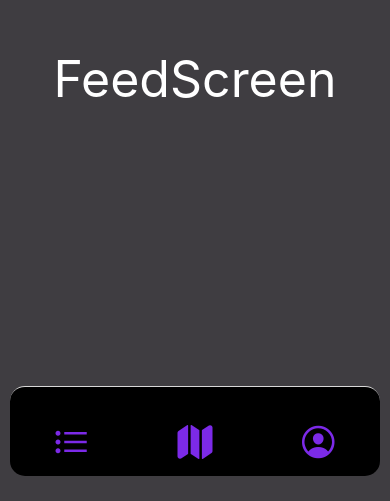
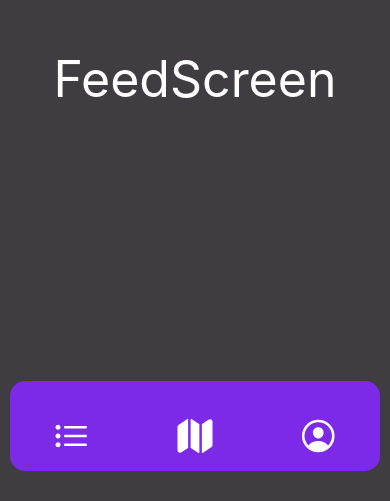
Before and after one commit to Kealen-Pillay/SportsHub, a React Native app: screen / in a window 390 px wide. Shown: the part 343-844 px from the top of the page. Built offline with nearby package versions, Linux system fonts and the light colour scheme.

Commit message:
removed thin line from top of navbar

```diff
--- a/components/MainContainer.js
+++ b/components/MainContainer.js
@@ -17,7 +17,7 @@ const Tab = createBottomTabNavigator();
 
 const MainContainer = () => {
   return (
-    <NavigationContainer style={styles.footer}>
+    <NavigationContainer style={styles.container}>
       <Tab.Navigator
         initialRouteName={feedScreen}
         screenOptions={({ route }) => ({
@@ -37,7 +37,7 @@ const MainContainer = () => {
               <Ionicons
                 name={iconName}
                 size={40}
-                color={colours.purple}
+                color={"white"}
                 style={{
                   justifyContent: "center",
                   alignItems: "center",
@@ -50,13 +50,13 @@ const MainContainer = () => {
           headerShown: false,
           tabBarStyle: {
             position: "absolute",
-            bottom: 25,
+            bottom: 30,
             left: 10,
             right: 10,
-            elevation: 0,
             borderRadius: 15,
-            backgroundColor: "black",
+            backgroundColor: colours.purple,
             height: 90,
+            borderTopWidth: 0,
           },
         })}
       >
@@ -70,4 +70,8 @@ const MainContainer = () => {
 
 export default MainContainer;
 
-const styles = StyleSheet.create({});
+const styles = StyleSheet.create({
+    container: {
+        borderTopWidth: 0,
+    }
+});
```
